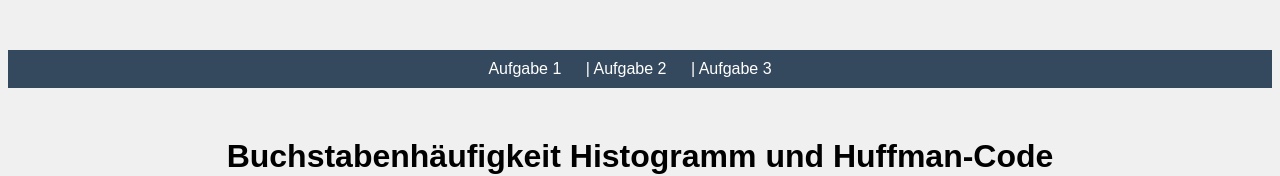
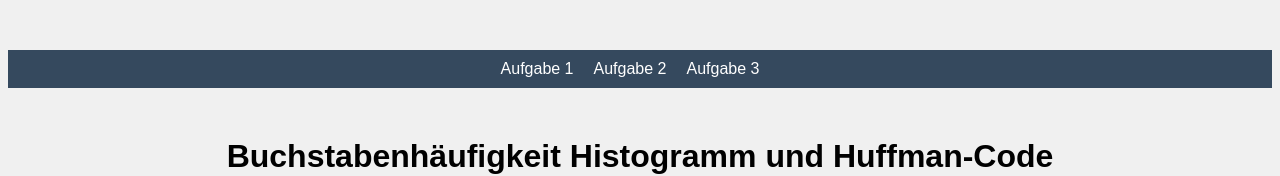
Before and after one commit to adrianweidig/Multimedia_Grundlagen, a Vue app: page /aufgabe1 in a window 1280 px wide. Shown: the top 176 px of the page. Built offline with nearby package versions, Linux system fonts and the light colour scheme.

Commit message:
Update NavBar.vue

```diff
--- a/src/components/NavBar.vue
+++ b/src/components/NavBar.vue
@@ -1,8 +1,8 @@
 <template>
-  <nav>
-    <router-link to="/aufgabe1">Aufgabe 1</router-link> |
-    <router-link to="/aufgabe2">Aufgabe 2</router-link> |
-    <router-link to="/aufgabe3">Aufgabe 3</router-link>
+  <nav class="navbar">
+    <router-link to="/aufgabe1" class="nav-link">Aufgabe 1</router-link>
+    <router-link to="/aufgabe2" class="nav-link">Aufgabe 2</router-link>
+    <router-link to="/aufgabe3" class="nav-link">Aufgabe 3</router-link>
   </nav>
 </template>
 
```
